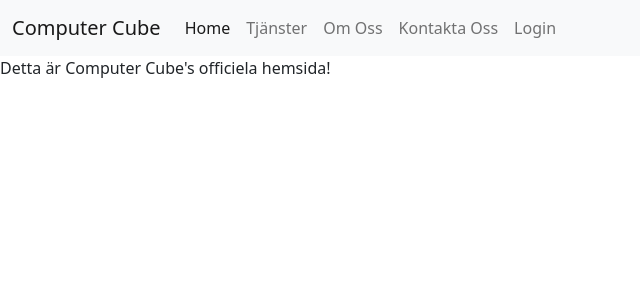
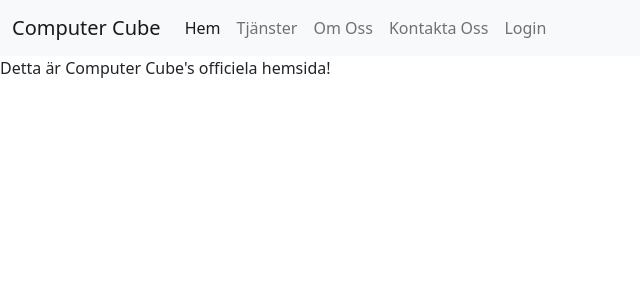
Before and after one commit to Paloftzer/Computer-Cube-Website, a Flask app: page / in a window 1280 px wide. Shown: the top 300 px of the page, without its empty margins (0-640 px from the left). Run offline with Flask 2, Linux system fonts and the light colour scheme.

Commit message:
Made home swedish

```diff
--- a/Templates/base.html
+++ b/Templates/base.html
@@ -22,7 +22,7 @@
           <div class="collapse navbar-collapse" id="navbarSupportedContent">
             <ul class="navbar-nav me-auto mb-2 mb-lg-0">
               <li class="home-btn">
-                <a class="nav-link active" aria-current="page" href="/">Home</a>
+                <a class="nav-link active" aria-current="page" href="/">Hem</a>
               </li>
               <li class="services-btn">
                 <a class="nav-link" href="/tjanster">Tjänster</a>
```
